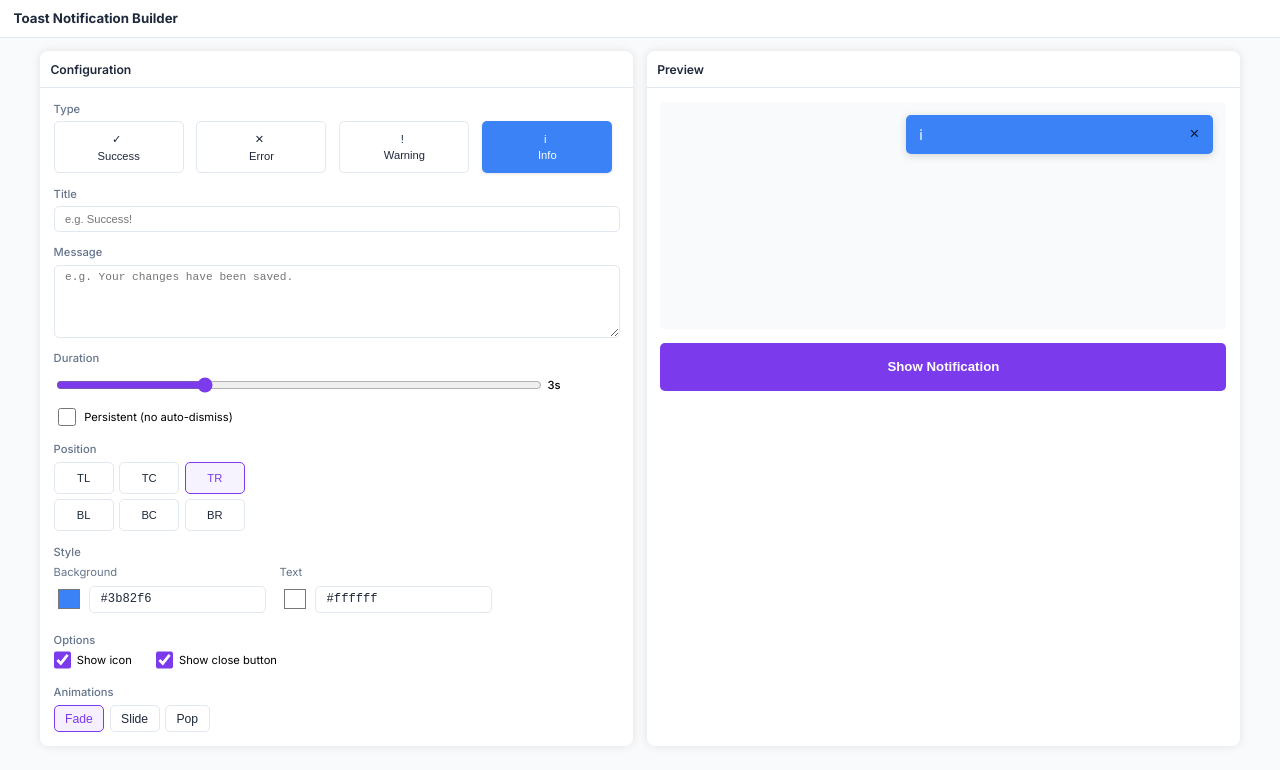
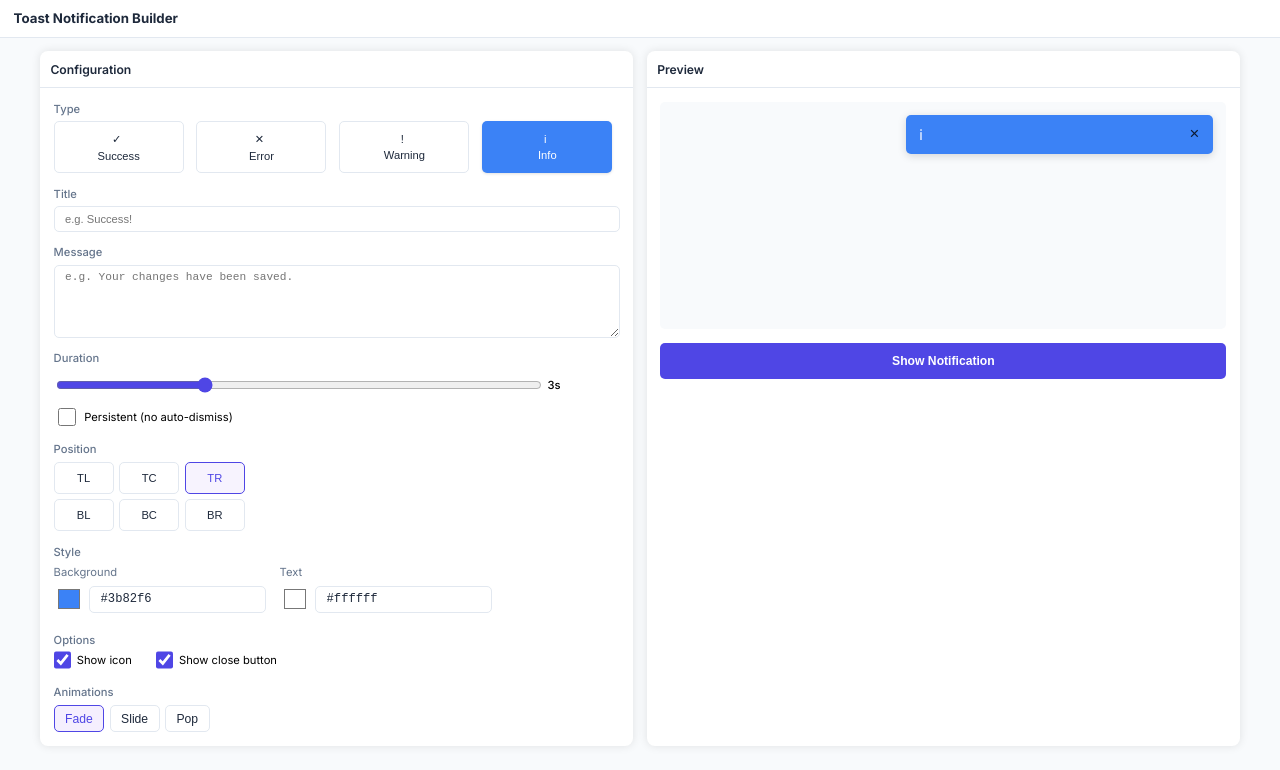
Before and after one commit to ozerenes/toast-notification-builder, a Vue app: page / in a window 1280 px wide. Shown: the top 770 px of the page. Built offline with nearby package versions, Linux system fonts and the light colour scheme.

Commit message:
chore: align builder styles with design tokens

```diff
--- a/src/components/Builder/BuilderAnimations.vue
+++ b/src/components/Builder/BuilderAnimations.vue
@@ -49,7 +49,7 @@ function setActiveAnimation(animation: 'fade' | 'slide' | 'pop') {
 .builder-group__label {
   font-size: var(--font-size-xs);
   font-weight: var(--font-weight-medium);
-  color: var(--builder-text-muted, #64748b);
+  color: var(--color-text-muted, #64748b);
 }
 
 .builder-animations {
@@ -61,21 +61,21 @@ function setActiveAnimation(animation: 'fade' | 'slide' | 'pop') {
   padding: var(--space-2) var(--space-3);
   font-size: var(--font-size-sm);
   font-weight: var(--font-weight-medium);
-  border: 1px solid var(--builder-border, #e2e8f0);
+  border: 1px solid var(--color-border-subtle, #e2e8f0);
   border-radius: var(--radius-md);
   background: #fff;
-  color: var(--builder-text, #1e293b);
+  color: var(--color-text, #1e293b);
   cursor: pointer;
 }
 
 .builder-animation-item:hover {
-  border-color: var(--builder-accent, #7c3aed);
-  background: var(--builder-bg, #f8fafc);
+  border-color: var(--color-primary, #4f46e5);
+  background: var(--color-surface-muted, #f8fafc);
 }
 
 .builder-animation-item--active {
-  border-color: var(--builder-accent, #7c3aed);
+  border-color: var(--color-primary, #4f46e5);
   background: rgba(124, 58, 237, 0.08);
-  color: var(--builder-accent, #7c3aed);
+  color: var(--color-primary, #4f46e5);
 }
 </style>
--- a/src/components/Builder/BuilderDuration.vue
+++ b/src/components/Builder/BuilderDuration.vue
@@ -62,7 +62,7 @@ function setPersistent(value: boolean) {
 .builder-group__label {
   font-size: var(--font-size-xs);
   font-weight: var(--font-weight-medium);
-  color: var(--builder-text-muted, #64748b);
+  color: var(--color-text-muted, #64748b);
 }
 
 .builder-duration {
@@ -75,7 +75,7 @@ function setPersistent(value: boolean) {
   flex: 1;
   min-width: 0;
   min-height: 24px;
-  accent-color: var(--builder-accent, #7c3aed);
+  accent-color: var(--color-primary, #4f46e5);
 }
 
 .builder-duration__value {
@@ -96,7 +96,7 @@ function setPersistent(value: boolean) {
 .builder-checkbox {
   width: 1.125rem;
   height: 1.125rem;
-  accent-color: var(--builder-accent, #7c3aed);
+  accent-color: var(--color-primary, #4f46e5);
   cursor: pointer;
 }
 </style>
--- a/src/components/Builder/BuilderOptions.vue
+++ b/src/components/Builder/BuilderOptions.vue
@@ -56,7 +56,7 @@ const emit = defineEmits<{
 .builder-group__label {
   font-size: var(--font-size-xs);
   font-weight: var(--font-weight-medium);
-  color: var(--builder-text-muted, #64748b);
+  color: var(--color-text-muted, #64748b);
   margin-bottom: var(--space-2);
 }
 
@@ -72,7 +72,7 @@ const emit = defineEmits<{
 .builder-checkbox {
   width: 1.1rem;
   height: 1.1rem;
-  accent-color: var(--builder-accent, #7c3aed);
+  accent-color: var(--color-primary, #4f46e5);
   cursor: pointer;
   margin: 0;
 }
--- a/src/components/Builder/BuilderPositionGrid.vue
+++ b/src/components/Builder/BuilderPositionGrid.vue
@@ -43,7 +43,7 @@ function onSelect(position: Position) {
 .builder-group__label {
   font-size: var(--font-size-xs);
   font-weight: var(--font-weight-medium);
-  color: var(--builder-text-muted, #64748b);
+  color: var(--color-text-muted, #64748b);
 }
 
 .builder-position-grid {
@@ -58,16 +58,16 @@ function onSelect(position: Position) {
   font-size: var(--font-size-xs);
   font-weight: var(--font-weight-medium);
   border-radius: var(--radius-md);
-  border: 1px solid var(--builder-border, #e2e8f0);
+  border: 1px solid var(--color-border-subtle, #e2e8f0);
   background: #fff;
-  color: var(--builder-text, #1e293b);
+  color: var(--color-text, #1e293b);
   cursor: pointer;
   text-align: center;
 }
 
 .builder-position-cell--active {
-  border-color: var(--builder-accent, #7c3aed);
+  border-color: var(--color-primary, #4f46e5);
   background: rgba(124, 58, 237, 0.06);
-  color: var(--builder-accent, #7c3aed);
+  color: var(--color-primary, #4f46e5);
 }
 </style>
--- a/src/components/Builder/BuilderPreview.vue
+++ b/src/components/Builder/BuilderPreview.vue
@@ -41,26 +41,26 @@ const emit = defineEmits<{
   min-height: 120px;
   margin-bottom: var(--space-4);
   padding: var(--space-4);
-  background: var(--builder-bg, #f8fafc);
+  background: var(--color-surface-muted, #f8fafc);
   border-radius: var(--radius-md);
 }
 
 .builder-preview__action {
-  min-height: 48px;
+  min-height: 36px;
   width: 100%;
   padding: var(--space-3) var(--space-4);
-  font-size: var(--font-size-md);
+  font-size: var(--font-size-sm);
   font-weight: var(--font-weight-semibold);
   border: none;
   border-radius: var(--radius-md);
-  background: var(--builder-accent, #7c3aed);
+  background: var(--color-primary, #4f46e5);
   color: #fff;
   cursor: pointer;
   transition: background 0.15s;
 }
 
 .builder-preview__action:hover {
-  background: var(--builder-accent-hover, #6d28d9);
+  background: var(--color-primary-hover, #4338ca);
 }
 
 .builder-preview__action:active {
--- a/src/components/Builder/BuilderStyleInputs.vue
+++ b/src/components/Builder/BuilderStyleInputs.vue
@@ -64,7 +64,7 @@ const emit = defineEmits<{
 .builder-group__label {
   font-size: var(--font-size-xs);
   font-weight: var(--font-weight-medium);
-  color: var(--builder-text-muted, #64748b);
+  color: var(--color-text-muted, #64748b);
 }
 
 .builder-colors {
@@ -82,7 +82,7 @@ const emit = defineEmits<{
 
 .builder-color-wrap__label {
   font-size: var(--font-size-xs);
-  color: var(--builder-text-muted, #64748b);
+  color: var(--color-text-muted, #64748b);
   min-width: 4.5rem;
 }
 
@@ -104,9 +104,9 @@ const emit = defineEmits<{
 .builder-input {
   padding: var(--space-2) var(--space-3);
   font-size: var(--font-size-sm);
-  border: 1px solid var(--builder-border, #e2e8f0);
+  border: 1px solid var(--color-border-subtle, #e2e8f0);
   border-radius: var(--radius-md);
-  color: var(--builder-text, #1e293b);
+  color: var(--color-text, #1e293b);
   background: #fff;
 }
 
--- a/src/components/Builder/BuilderTitleMessage.vue
+++ b/src/components/Builder/BuilderTitleMessage.vue
@@ -45,16 +45,16 @@ const emit = defineEmits<{
 .builder-group__label {
   font-size: var(--font-size-xs);
   font-weight: var(--font-weight-medium);
-  color: var(--builder-text-muted, #64748b);
+  color: var(--color-text-muted, #64748b);
 }
 
 .builder-input,
 .builder-textarea {
   padding: var(--space-2) var(--space-3);
   font-size: var(--font-size-xs);
-  border: 1px solid var(--builder-border, #e2e8f0);
+  border: 1px solid var(--color-border-subtle, #e2e8f0);
   border-radius: var(--radius-md);
-  color: var(--builder-text, #1e293b);
+  color: var(--color-text, #1e293b);
   background: #fff;
 }
 
--- a/src/components/Builder/BuilderTypePills.vue
+++ b/src/components/Builder/BuilderTypePills.vue
@@ -48,7 +48,7 @@ const emit = defineEmits<{
 .builder-group__label {
   font-size: var(--font-size-xs);
   font-weight: var(--font-weight-medium);
-  color: var(--builder-text-muted, #64748b);
+  color: var(--color-text-muted, #64748b);
 }
 
 .builder-type-pills {
@@ -62,10 +62,10 @@ const emit = defineEmits<{
   padding: var(--space-3);
   font-size: var(--font-size-xs);
   font-weight: var(--font-weight-medium);
-  border: 1px solid var(--builder-border, #e2e8f0);
+  border: 1px solid var(--color-border-subtle, #e2e8f0);
   border-radius: var(--radius-md);
   background: #fff;
-  color: var(--builder-text, #1e293b);
+  color: var(--color-text, #1e293b);
   cursor: pointer;
   transition:
     border-color 0.15s,
@@ -80,7 +80,7 @@ const emit = defineEmits<{
 }
 
 .builder-pill:hover {
-  border-color: var(--builder-accent, #7c3aed);
+  border-color: var(--color-primary, #4f46e5);
 }
 
 .builder-pill--active {
--- a/src/components/BuilderPanel.vue
+++ b/src/components/BuilderPanel.vue
@@ -73,13 +73,6 @@ function showNotification() {
 
 <style scoped>
 .builder-panel {
-  --builder-accent: #7c3aed;
-  --builder-accent-hover: #6d28d9;
-  --builder-border: #e2e8f0;
-  --builder-bg: #f8fafc;
-  --builder-text: #1e293b;
-  --builder-text-muted: #64748b;
-
   display: flex;
   flex-direction: row;
   gap: var(--space-4);
@@ -93,8 +86,8 @@ function showNotification() {
   margin: 0;
   font-size: var(--font-size-sm);
   font-weight: var(--font-weight-semibold);
-  color: var(--builder-text);
-  border-bottom: 1px solid var(--builder-border);
+  color: var(--color-text);
+  border-bottom: 1px solid var(--color-border-subtle);
   padding: var(--space-3);
 }
 
--- a/src/styles/tokens.css
+++ b/src/styles/tokens.css
@@ -46,4 +46,12 @@ body {
   --radius-md: 5px;
   --radius-lg: 8px;
   --radius-full: 9999px;
+
+  /* Color palette - app wide */
+  --color-primary: #4f46e5;
+  --color-primary-hover: #4338ca;
+  --color-border-subtle: #e2e8f0;
+  --color-surface-muted: #f8fafc;
+  --color-text: #1e293b;
+  --color-text-muted: #64748b;
 }
```
